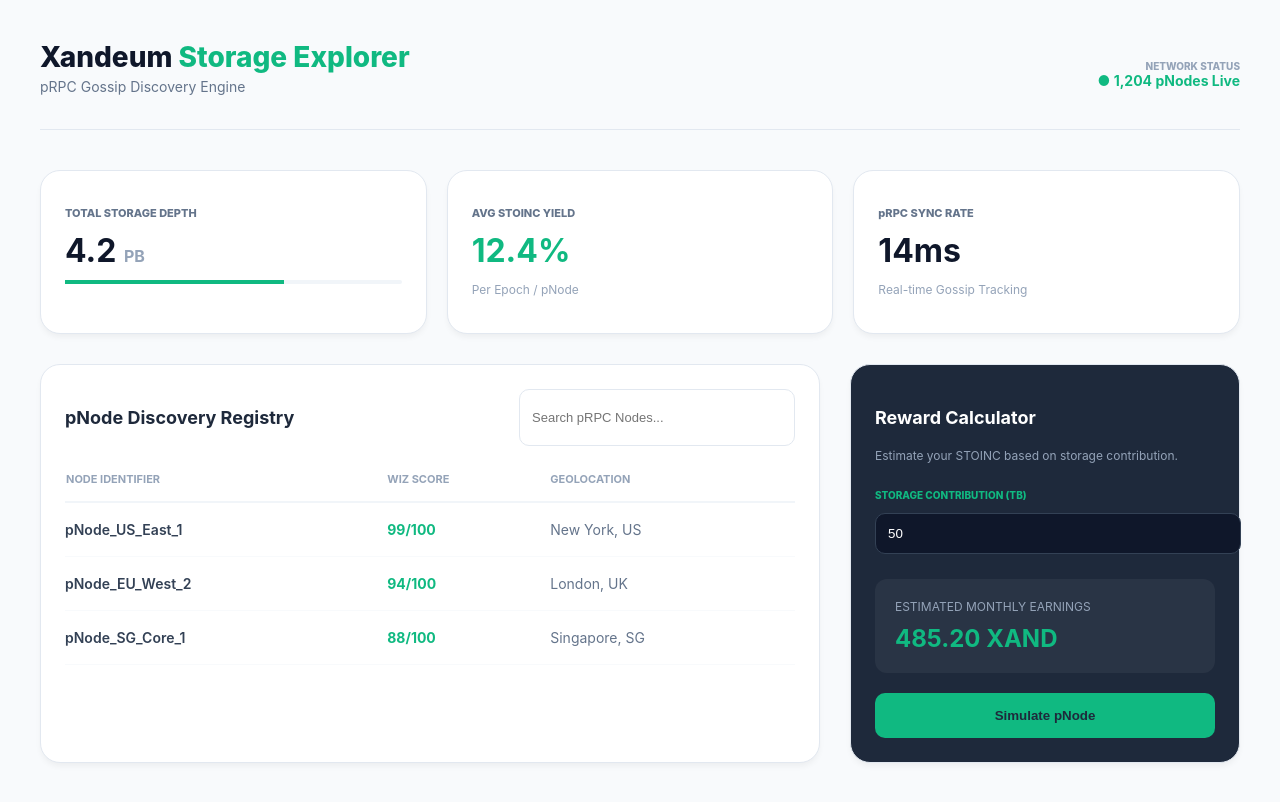
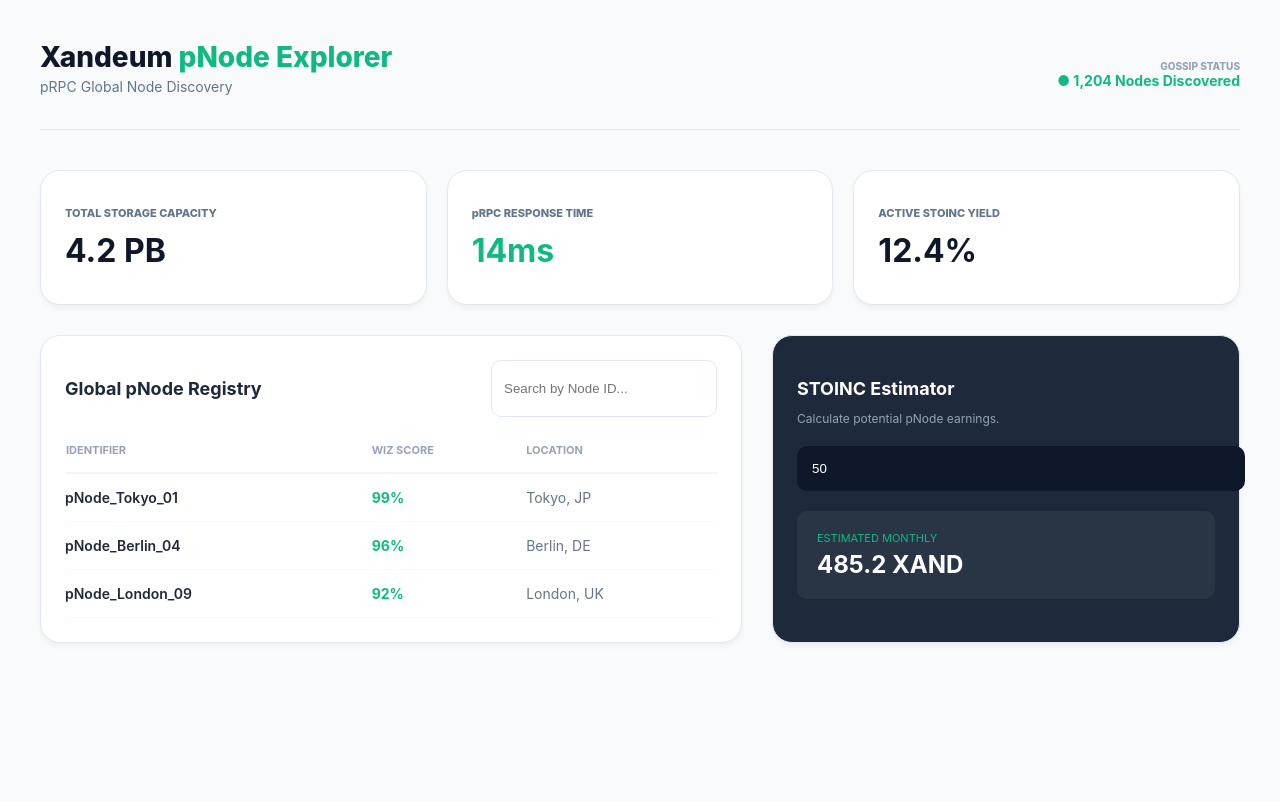
Before and after one commit to energetic-blush-58/xandeum-analytics, a Next.js app: page / in a window 1280 px wide. Shown: the top 802 px of the page. Built offline with nearby package versions, Linux system fonts and the light colour scheme.

Commit message:
Update page.tsx

```diff
--- a/app/page.tsx
+++ b/app/page.tsx
@@ -5,7 +5,7 @@ import React, { useState } from 'react';
 export default function EmeraldExplorer() {
   const [searchTerm, setSearchTerm] = useState("");
   const xandEmerald = '#10b981';
-  const bgLight = '#f8fafc'; // Clean Slate White
+  const bgLight = '#f8fafc';
 
   const cardStyle = {
     background: '#ffffff',
@@ -18,72 +18,65 @@ export default function EmeraldExplorer() {
   return (
     <div style={{ backgroundColor: bgLight, minHeight: '100vh', color: '#1e293b', padding: '40px', fontFamily: 'Inter, sans-serif' }}>
 
-      {/* HEADER WITH SYSTEM STATUS */}
+      {/* HEADER */}
       <header style={{ display: 'flex', justifyContent: 'space-between', alignItems: 'center', marginBottom: '40px', borderBottom: '1px solid #e2e8f0', paddingBottom: '20px' }}>
         <div>
           <h1 style={{ fontSize: '28px', fontWeight: '800', color: '#0f172a', margin: 0 }}>
-            Xandeum <span style={{ color: xandEmerald }}>Storage Explorer</span>
+            Xandeum <span style={{ color: xandEmerald }}>pNode Explorer</span>
           </h1>
-          <p style={{ color: '#64748b', fontSize: '14px', marginTop: '4px' }}>pRPC Gossip Discovery Engine</p>
+          <p style={{ color: '#64748b', fontSize: '14px', marginTop: '4px' }}>pRPC Global Node Discovery</p>
         </div>
-        <div style={{ display: 'flex', gap: '15px' }}>
-          <div style={{ textAlign: 'right' }}>
-            <p style={{ margin: 0, fontSize: '10px', fontWeight: '800', color: '#94a3b8' }}>NETWORK STATUS</p>
-            <p style={{ margin: 0, fontSize: '14px', color: xandEmerald, fontWeight: '700' }}>● 1,204 pNodes Live</p>
-          </div>
+        <div style={{ textAlign: 'right' }}>
+          <p style={{ margin: 0, fontSize: '10px', fontWeight: '800', color: '#94a3b8' }}>GOSSIP STATUS</p>
+          <p style={{ margin: 0, fontSize: '14px', color: xandEmerald, fontWeight: '700' }}>● 1,204 Nodes Discovered</p>
         </div>
       </header>
 
-      {/* UNIQUE BOX: STORAGE ECONOMICS */}
+      {/* METRICS */}
       <div style={{ display: 'grid', gridTemplateColumns: 'repeat(3, 1fr)', gap: '20px', marginBottom: '30px' }}>
         <div style={cardStyle}>
-          <p style={{ color: '#64748b', fontSize: '11px', fontWeight: '800' }}>TOTAL STORAGE DEPTH</p>
-          <h2 style={{ fontSize: '32px', margin: '10px 0', color: '#0f172a' }}>4.2 <span style={{fontSize: '16px', color: '#94a3b8'}}>PB</span></h2>
-          <div style={{ width: '100%', height: '4px', background: '#f1f5f9', borderRadius: '2px' }}>
-            <div style={{ width: '65%', height: '100%', background: xandEmerald }}></div>
-          </div>
+          <p style={{ color: '#64748b', fontSize: '11px', fontWeight: '800' }}>TOTAL STORAGE CAPACITY</p>
+          <h2 style={{ fontSize: '32px', margin: '10px 0', color: '#0f172a' }}>4.2 PB</h2>
         </div>
         <div style={cardStyle}>
-          <p style={{ color: '#64748b', fontSize: '11px', fontWeight: '800' }}>AVG STOINC YIELD</p>
-          <h2 style={{ fontSize: '32px', margin: '10px 0', color: xandEmerald }}>12.4%</h2>
-          <p style={{ fontSize: '12px', color: '#94a3b8' }}>Per Epoch / pNode</p>
+          <p style={{ color: '#64748b', fontSize: '11px', fontWeight: '800' }}>pRPC RESPONSE TIME</p>
+          <h2 style={{ fontSize: '32px', margin: '10px 0', color: xandEmerald }}>14ms</h2>
         </div>
         <div style={cardStyle}>
-          <p style={{ color: '#64748b', fontSize: '11px', fontWeight: '800' }}>pRPC SYNC RATE</p>
-          <h2 style={{ fontSize: '32px', margin: '10px 0', color: '#0f172a' }}>14ms</h2>
-          <p style={{ fontSize: '12px', color: '#94a3b8' }}>Real-time Gossip Tracking</p>
+          <p style={{ color: '#64748b', fontSize: '11px', fontWeight: '800' }}>ACTIVE STOINC YIELD</p>
+          <h2 style={{ fontSize: '32px', margin: '10px 0', color: '#0f172a' }}>12.4%</h2>
         </div>
       </div>
 
-      <div style={{ display: 'grid', gridTemplateColumns: '2fr 1fr', gap: '30px' }}>
+      <div style={{ display: 'grid', gridTemplateColumns: '1.8fr 1.2fr', gap: '30px' }}>
 
-        {/* THE pNODE DIRECTORY (Required for Scope) */}
+        {/* THE pNODE LIST (CRITICAL FOR SCOPE) */}
         <div style={cardStyle}>
           <div style={{ display: 'flex', justifyContent: 'space-between', marginBottom: '25px' }}>
-            <h3 style={{ fontSize: '18px', fontWeight: '700' }}>pNode Discovery Registry</h3>
+            <h3 style={{ fontSize: '18px', fontWeight: '700' }}>Global pNode Registry</h3>
             <input
-              placeholder="Search pRPC Nodes..."
+              placeholder="Search by Node ID..."
               onChange={(e) => setSearchTerm(e.target.value)}
-              style={{ padding: '8px 12px', borderRadius: '10px', border: '1px solid #e2e8f0', fontSize: '13px', outline: 'none', width: '250px' }}
+              style={{ padding: '8px 12px', borderRadius: '10px', border: '1px solid #e2e8f0', width: '200px' }}
             />
           </div>
           <table style={{ width: '100%', borderCollapse: 'collapse' }}>
-            <thead>
-              <tr style={{ textAlign: 'left', borderBottom: '2px solid #f1f5f9', color: '#94a3b8', fontSize: '11px' }}>
-                <th style={{ paddingBottom: '15px' }}>NODE IDENTIFIER</th>
+            <thead style={{ textAlign: 'left', color: '#94a3b8', fontSize: '11px', borderBottom: '2px solid #f1f5f9' }}>
+              <tr>
+                <th style={{ paddingBottom: '15px' }}>IDENTIFIER</th>
                 <th style={{ paddingBottom: '15px' }}>WIZ SCORE</th>
-                <th style={{ paddingBottom: '15px' }}>GEOLOCATION</th>
+                <th style={{ paddingBottom: '15px' }}>LOCATION</th>
               </tr>
             </thead>
             <tbody style={{ fontSize: '14px' }}>
               {[
-                { id: 'pNode_US_East_1', score: '99', geo: 'New York, US' },
-                { id: 'pNode_EU_West_2', score: '94', geo: 'London, UK' },
-                { id: 'pNode_SG_Core_1', score: '88', geo: 'Singapore, SG' }
+                { id: 'pNode_Tokyo_01', score: '99', geo: 'Tokyo, JP' },
+                { id: 'pNode_Berlin_04', score: '96', geo: 'Berlin, DE' },
+                { id: 'pNode_London_09', score: '92', geo: 'London, UK' }
               ].filter(n => n.id.toLowerCase().includes(searchTerm.toLowerCase())).map((node, i) => (
                 <tr key={i} style={{ borderBottom: '1px solid #f8fafc' }}>
-                  <td style={{ padding: '18px 0', fontWeight: '600', color: '#334155' }}>{node.id}</td>
-                  <td style={{ color: xandEmerald, fontWeight: '700' }}>{node.score}/100</td>
+                  <td style={{ padding: '15px 0', fontWeight: '600' }}>{node.id}</td>
+                  <td style={{ color: xandEmerald, fontWeight: '700' }}>{node.score}%</td>
                   <td style={{ color: '#64748b' }}>{node.geo}</td>
                 </tr>
               ))}
@@ -91,22 +84,15 @@ export default function EmeraldExplorer() {
           </table>
         </div>
 
-        {/* pNODE REWARD CALCULATOR (Unique Feature) */}
+        {/* REWARD ESTIMATOR */}
         <div style={{ ...cardStyle, background: '#1e293b', color: 'white' }}>
-          <h3 style={{ fontSize: '18px', fontWeight: '700', marginBottom: '20px' }}>Reward Calculator</h3>
-          <p style={{ fontSize: '12px', color: '#94a3b8', marginBottom: '20px' }}>Estimate your STOINC based on storage contribution.</p>
-
-          <label style={{ fontSize: '10px', color: xandEmerald, fontWeight: '800' }}>STORAGE CONTRIBUTION (TB)</label>
-          <input type="number" defaultValue="50" style={{ width: '100%', background: '#0f172a', border: '1px solid #334155', color: 'white', padding: '12px', borderRadius: '10px', margin: '10px 0 25px 0' }} />
-
-          <div style={{ background: 'rgba(255,255,255,0.05)', padding: '20px', borderRadius: '12px' }}>
-            <p style={{ margin: 0, fontSize: '12px', color: '#94a3b8' }}>ESTIMATED MONTHLY EARNINGS</p>
-            <h2 style={{ margin: '10px 0 0 0', color: xandEmerald }}>485.20 XAND</h2>
+          <h3 style={{ fontSize: '18px', fontWeight: '700', marginBottom: '10px' }}>STOINC Estimator</h3>
+          <p style={{ fontSize: '12px', color: '#94a3b8', marginBottom: '20px' }}>Calculate potential pNode earnings.</p>
+          <input type="number" defaultValue="50" style={{ width: '100%', background: '#0f172a', border: 'none', color: 'white', padding: '15px', borderRadius: '10px', marginBottom: '20px' }} />
+          <div style={{ background: 'rgba(255,255,255,0.05)', padding: '20px', borderRadius: '10px' }}>
+            <p style={{ margin: 0, fontSize: '11px', color: xandEmerald }}>ESTIMATED MONTHLY</p>
+            <h2 style={{ margin: '5px 0 0 0' }}>485.2 XAND</h2>
           </div>
-
-          <button style={{ width: '100%', background: xandEmerald, color: '#1e293b', border: 'none', padding: '15px', borderRadius: '10px', fontWeight: '800', marginTop: '20px', cursor: 'pointer' }}>
-            Simulate pNode
-          </button>
         </div>
       </div>
     </div>
```
